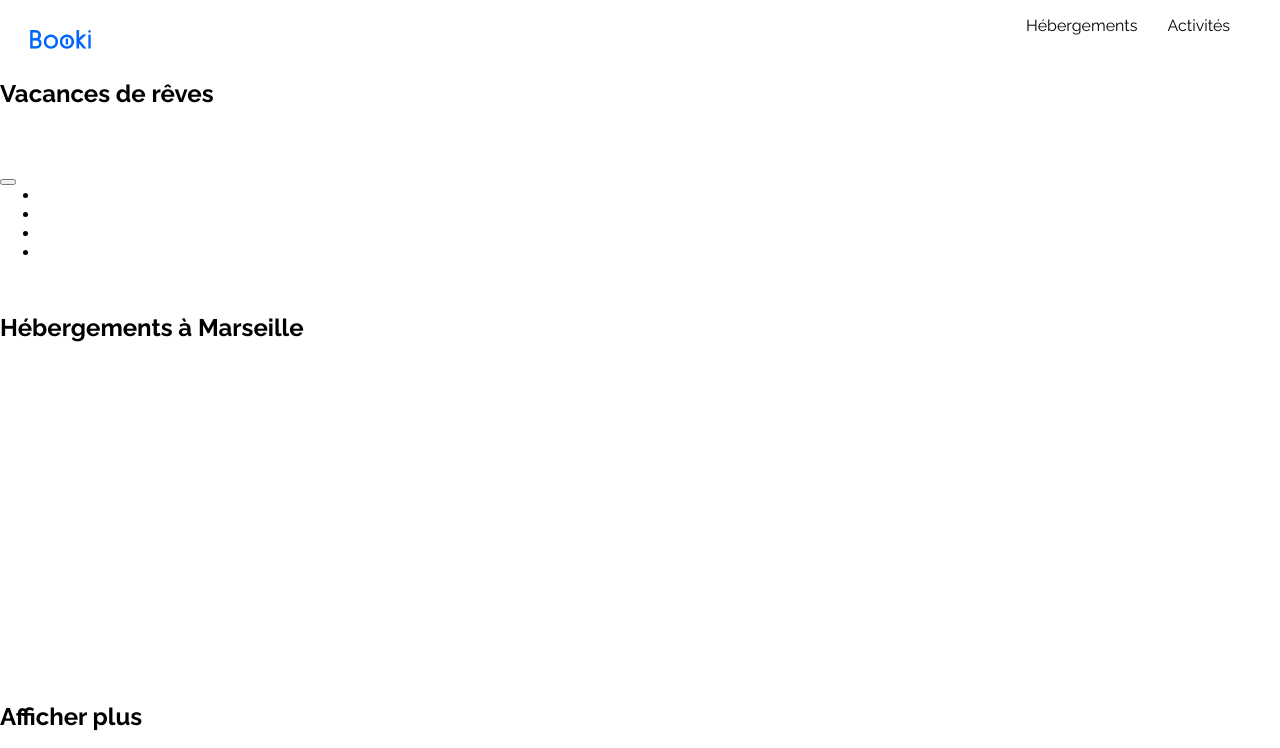
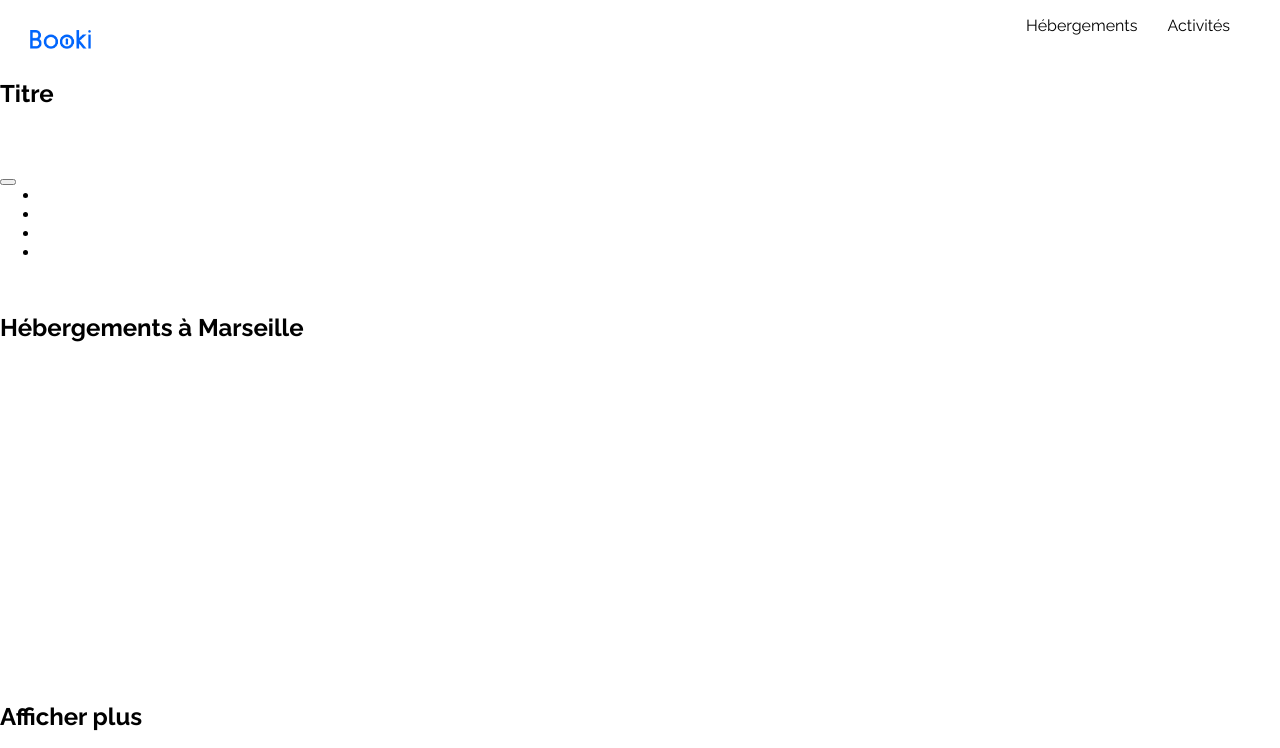
Before and after one commit to MrsBux/Projet-2, a plain HTML site: page index.html in a window 1280 px wide. Shown: the top 748 px of the page. Drawn offline with Linux system fonts and the light colour scheme; a web font is replaced by a local one.

```diff
--- a/css/style.css
+++ b/css/style.css
@@ -36,7 +36,6 @@ header {
     border-right: none;
     border-bottom: none;
     border-left: none;
-
 }
 
 .option2:hover{
@@ -45,7 +44,6 @@ header {
     border-right: none;
     border-bottom: none;
     border-left: none;
-
 }
 
 
--- a/index.html
+++ b/index.html
@@ -40,7 +40,7 @@
 
 <!-- Section 1 composée de cinq élement : un titre, un paragraphe; un formulaire, une liste et un div -->
 
-        <h1> Vacances de rêves </h1>
+        <h1> Titre </h1>
 
         <p> </p>
 
```
